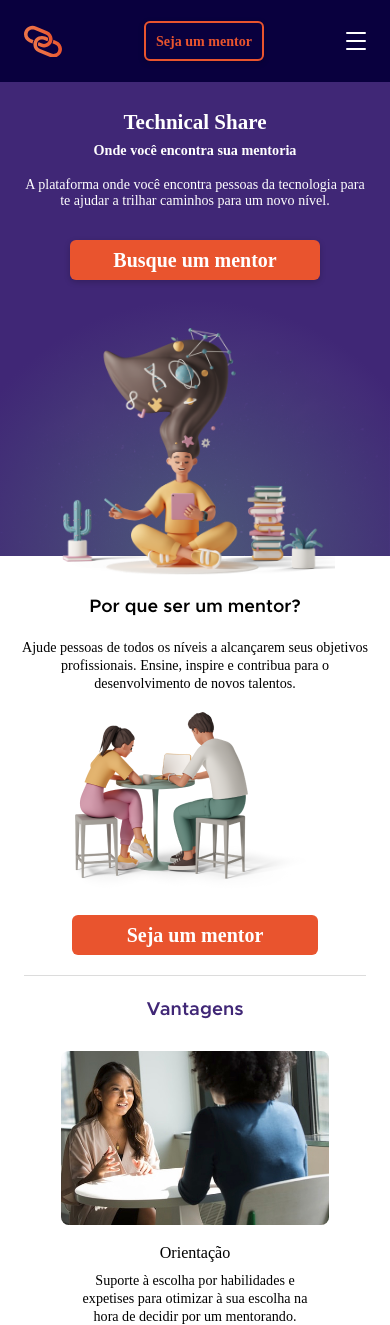
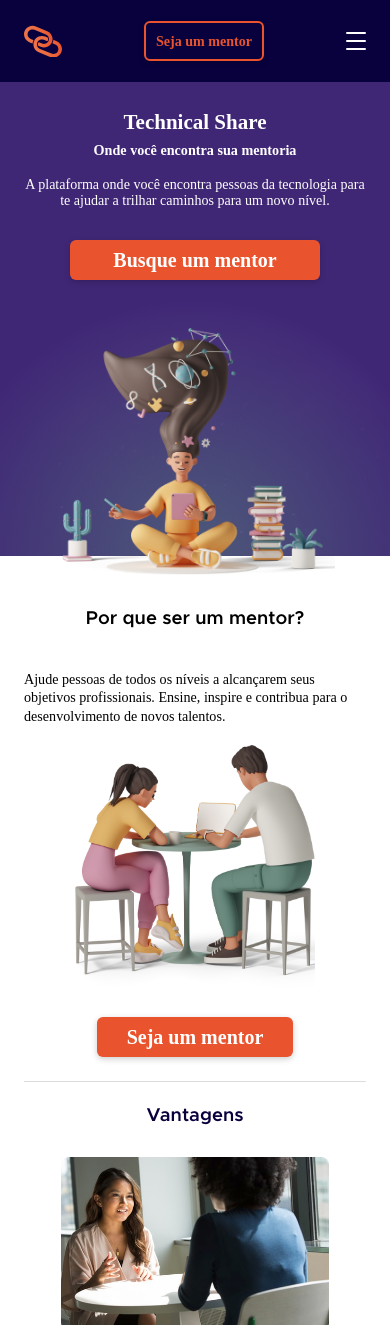
Before and after one commit to Hackathon-Fcamara/technical-share, a React (Create React App) app in the folder front-end/: page /home in a window 390 px wide. Shown: the top 1325 px of the page. Built offline with nearby package versions, Linux system fonts and the light colour scheme; the HTML template or start-up script is replaced by a standard one; a web font is replaced by a local one.

Commit message:
refactor: refatora o componente BecomeMentor
- Modifica a estrutura do componente
- Modifica os estilos da versao mobile
- Adiciona os estilos da versao desktop
- Adiciona uma nova imagem com melhor resolucao

```diff
--- a/front-end/src/components/BecomeMentor/index.js
+++ b/front-end/src/components/BecomeMentor/index.js
@@ -2,31 +2,41 @@ import styles from "./styles.module.css";
 import illustration from "../../assets/images/image-becomeMentor-illustration.png";
 
 const {
-  mentor__container,
-  mentor__wrapperFirst,
-  mentor__pic,
-  mentor__title,
-  mentor__text,
-  mentor__ctaBtn,
+  becomeMentor__container,
+  becomeMentor__imgWrapper,
+  becomeMentor__textWrapper,
+  becomeMentor__image,
+  becomeMentor__title,
+  becomeMentor__text,
+  becomeMentor__ctaBtn,
 } = styles;
 
 export const BecomeMentor = () => {
   return (
     <section>
-      <div className={mentor__container}>
-        <div className={mentor__wrapperFirst}>
+      <div className={becomeMentor__container}>
+        <figure className={becomeMentor__imgWrapper}>
           <img
             src={illustration}
             alt="Ilustração sobre porque ser uma mentor da plataforma"
-            className={mentor__pic}
+            className={becomeMentor__image}
           />
+        </figure>
+        <div className={becomeMentor__textWrapper}>
+          <h2 className={`${becomeMentor__title} globalTitle`}>
+            Por que ser um mentor?
+          </h2>
+          <p className={becomeMentor__text}>
+            Ajude pessoas de todos os níveis a alcançarem seus objetivos
+            profissionais. Ensine, inspire e contribua para o desenvolvimento de
+            novos talentos.
+          </p>
         </div>
-        <h2 className={mentor__title}>Por que ser um mentor?</h2>
-        <p className={mentor__text}>
-         Ajude pessoas de todos os níveis a alcançarem seus objetivos profissionais. Ensine, inspire e contribua para o desenvolvimento de novos talentos.
-        </p>
-        <a href="/mentorPage">
-          <input type="submit" value="Seja um mentor" className={mentor__ctaBtn}/>
+        <a
+          href="/mentorPage"
+          className={`globalBtn globalBtn--primary ${becomeMentor__ctaBtn}`}
+        >
+          Seja um mentor
         </a>
       </div>
     </section>
--- a/front-end/src/components/BecomeMentor/styles.module.css
+++ b/front-end/src/components/BecomeMentor/styles.module.css
@@ -1,73 +1,92 @@
-.mentor__container {
+.becomeMentor__container {
   max-width: calc(1440px - 3.2rem);
   margin: 0 auto;
   display: grid;
-  justify-items: center;
   grid-template-columns: 1fr;
   grid-template-areas:
-    "title"
     "text"
     "image"
     "button";
-  padding: 2rem;
+  padding: 3.2rem 2.4rem 2.4rem;
   row-gap: 2rem;
 }
 
-.mentor__container a {
-  width: 19.5rem;
+.becomeMentor__imgWrapper {
+  grid-area: image;
+  justify-self: center;
 }
 
-.mentor__wrapperFirst {
-  grid-area: image;
+.becomeMentor__textWrapper {
+  grid-area: text;
+  display: flex;
+  flex-direction: column;
+  gap: 0.8rem;
+  max-width: 620px;
+  align-items: left;
+  justify-self: center;
 }
 
-.mentor__container a {
-  justify-self: center;
-  width: 100vw;
-  height: 100vh;
-  max-width: 24.6rem;
-  max-height: 4rem;
+.becomeMentor__image {
+  width: 100%;
+  max-width: 24rem;
 }
 
-.mentor__pic {
-  width: 100%;
-}
-
-.mentor__title {
+.becomeMentor__textWrapper .becomeMentor__title {
   color: var(--black);
-  grid-area: title;
-  text-align: center;
-  font-size: 1.8rem;
+  font-size: var(--fs-title-3);
   font-weight: 600;
   font-style: normal;
   line-height: 2.2rem;
 }
 
-.mentor__text {
-  grid-area: text;
+.becomeMentor__text {
   font-style: normal;
   font-weight: 400;
   font-size: var(--fs-textLg);
-  line-height: 1.8rem;
-  text-align: center;
+  line-height: var(--lh-textLg);
+  max-width: 51.8rem;
 }
 
-.mentor__ctaBtn {
+.becomeMentor__ctaBtn {
   grid-area: button;
-  width: 100%;
-  height: 100%;
-  max-height: 4rem;
-  max-width: 24.6rem;
-  background: var(--orange);
-  border: none;
-  border-radius: 0.6rem;
-  color: var(--white);
-  font-style: normal;
-  font-weight: 700;
-  font-size: var(--fs-btnSm);
-  line-height: 16px;
+  justify-self: center;
 }
 
-.mentor__ctaBtn:hover {
+.becomeMentor__ctaBtn:hover {
   cursor: pointer;
 }
+
+@media screen and (min-width: 1024px) {
+  .becomeMentor__textWrapper {
+    justify-content: end;
+    justify-self: start;
+    text-align: left;
+  }
+  .becomeMentor__container {
+    grid-template-columns: 1fr 1fr;
+    grid-template-areas:
+      "image text"
+      "image button";
+    row-gap: 2.4rem;
+    column-gap: 3.2rem;
+    padding: 8rem 2.4rem;
+  }
+  .becomeMentor__imgWrapper {
+    justify-self: center;
+  }
+  .becomeMentor__image {
+    width: 100%;
+    max-width: 40rem;
+  }
+  .becomeMentor__textWrapper .becomeMentor__title {
+    font-weight: 700;
+    text-align: left;
+    margin-bottom: 1.2rem;
+  }
+  .becomeMentor__container .becomeMentor__ctaBtn {
+    grid-area: button;
+    justify-self: start;
+    height: 6rem;
+    width: 30rem;
+  }
+}
--- a/front-end/src/global/globalStylesLeonardo.css
+++ b/front-end/src/global/globalStylesLeonardo.css
@@ -85,7 +85,7 @@
   font-size: var(--fs-title-3);
   text-align: center;
   font-weight: 600;
-  color: var(--purple);
+  color: var(--purple-darker);
   margin-bottom: 3.2rem;
 }
 
```
Also changed, not shown: front-end/src/assets/images/image-becomeMentor-illustration.png.
